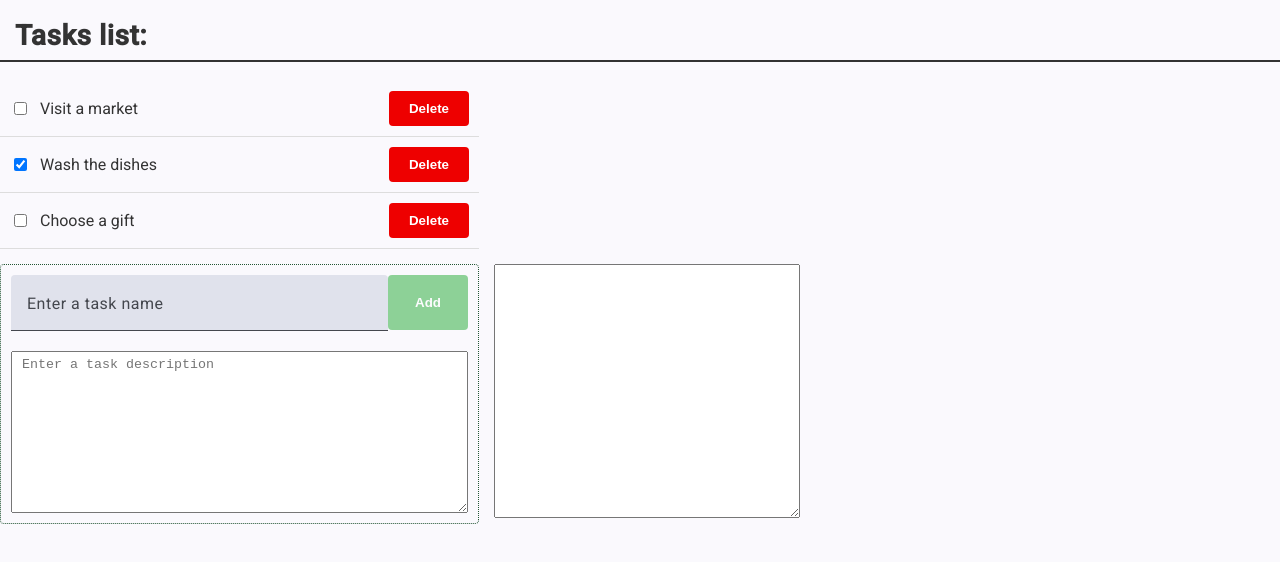
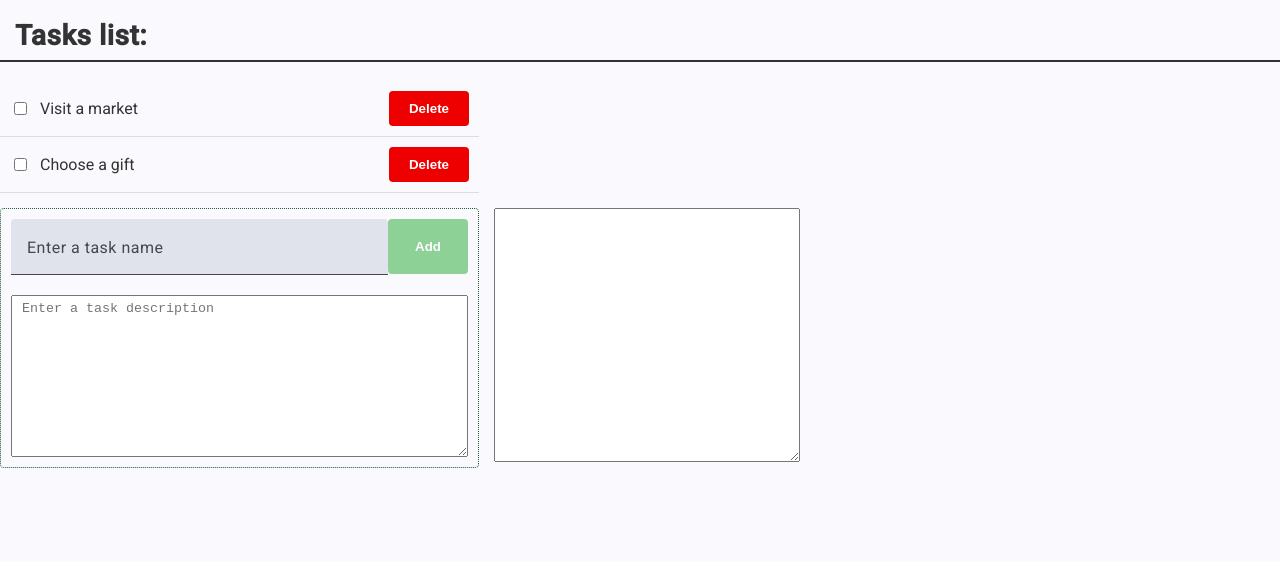
Before and after one commit to Angular-OTUS/ToDoList-VorobyevAnatoliy, an Angular app: page / in a window 1280 px wide. Shown: the top 562 px of the page. Built offline with nearby package versions, Linux system fonts and the light colour scheme; data requests are answered from the project's data file.

Commit message:
added not working yet task status filter

```diff
--- a/src/app/components/to-do-list-item/to-do-list-item.ts
+++ b/src/app/components/to-do-list-item/to-do-list-item.ts
@@ -1,5 +1,5 @@
 import {Component, computed, inject, model, output, signal} from '@angular/core';
-import {Task, TaskStatus} from '../../models/task';
+import {Status, Task, TaskStatus} from '../../models/task';
 import {Button} from '../button/button';
 import {TooltipDirective} from '../../directives/tooltip';
 import {FormsModule} from '@angular/forms';
@@ -53,7 +53,7 @@ export class ToDoListItem {
 
   protected onStatusChange(evt: Event): void {
     const checkbox = evt.target as HTMLInputElement
-    const status: TaskStatus = checkbox.checked ? TaskStatus.Completed : TaskStatus.InProgress
+    const status: Status = checkbox.checked ? TaskStatus.Completed : TaskStatus.InProgress
     this.storageService.updateTask(this.task().id, {status}).subscribe({
       next: (task: Task) => {
         console.log(task)
--- a/src/app/components/to-do-list/to-do-list.html
+++ b/src/app/components/to-do-list/to-do-list.html
@@ -1,8 +1,9 @@
 <h1 class="title">Tasks list:</h1>
 <main class="tasks--container">
+<!--  <app-to-do-status-selector [(selectedStatus)]="filterStatus"/>-->
   <app-loading-spinner [isLoading]="isLoading()">
     <ul class="tasks--list">
-      @for (task of tasks(); track task.id) {
+      @for (task of filteredTasks(); track task.id) {
         <app-to-do-list-item appTooltip [tooltipText]="task.description"
                              [task]="task"
                              [tooltipDelayMsecs]="5000"
--- a/src/app/components/to-do-list/to-do-list.ts
+++ b/src/app/components/to-do-list/to-do-list.ts
@@ -1,5 +1,5 @@
 import {Component, computed, inject, OnInit, signal} from '@angular/core';
-import {Task, TaskData, TaskStatus} from '../../models/task';
+import {Status, Task, TaskData, TaskStatus} from '../../models/task';
 import {FormsModule} from '@angular/forms';
 import {ToDoListItem} from '../to-do-list-item/to-do-list-item';
 import {MatFormField, MatInput, MatLabel} from '@angular/material/input';
@@ -11,6 +11,7 @@ import {TaskStorageService} from '../../services/task-storage.service';
 import {ToastService} from '../../services/toast.service';
 import {Toasts} from '../toasts/toasts';
 import {LoadingSpinner} from '../loading-spinner/loading-spinner';
+import {ToDoStatusSelector} from '../to-do-status-selector/to-do-status-selector';
 
 @Component({
   selector: 'app-to-do-list',
@@ -28,6 +29,7 @@ import {LoadingSpinner} from '../loading-spinner/loading-spinner';
     TooltipDirective,
     Toasts,
     LoadingSpinner,
+    ToDoStatusSelector,
   ],
   styleUrl: './to-do-list.css',
 })
@@ -36,6 +38,10 @@ export class ToDoList implements OnInit {
   private DEFAULT_TASK_ID = -1;
 
   protected readonly tasks = signal<Task[]>([])
+
+  protected readonly filterStatus = signal<Status>(TaskStatus.NotSet)
+
+  protected readonly filteredTasks = computed(() => this.tasks().filter((task) => task.status === this.filterStatus()));
 
   protected readonly isLoading = signal(false)
 
--- /dev/null
+++ b/src/app/components/to-do-status-selector/to-do-status-selector.html
@@ -0,0 +1,8 @@
+<mat-form-field appearance="fill">
+  <mat-label>Filter</mat-label>
+  <mat-select [(value)]="selectedStatus" (selectionChange)="onChanged($event)">
+    @for (status of statuses; track status) {
+      <mat-option [value]="TaskStatus[status]">{{status}}</mat-option>
+    }
+  </mat-select>
+</mat-form-field>
--- /dev/null
+++ b/src/app/components/to-do-status-selector/to-do-status-selector.ts
@@ -0,0 +1,31 @@
+import {Component, model} from '@angular/core';
+import {MatOption, MatSelect, MatSelectChange} from '@angular/material/select';
+import {Status, TaskStatus} from '../../models/task';
+import {FormsModule} from '@angular/forms';
+import {MatFormField, MatLabel} from '@angular/material/input';
+
+@Component({
+  selector: 'app-to-do-status-selector',
+  imports: [
+    MatFormField,
+    MatLabel,
+    MatSelect,
+    FormsModule,
+    MatOption,
+  ],
+  templateUrl: './to-do-status-selector.html',
+  standalone: true,
+  styleUrl: './to-do-status-selector.css',
+})
+export class ToDoStatusSelector {
+
+  public selectedStatus = model<Status>(TaskStatus.NotSet)
+
+  protected statuses: string[] = Object.keys(TaskStatus);
+
+  onChanged($event: MatSelectChange<Status>) {
+    this.selectedStatus.set($event.value)
+  }
+
+  protected readonly TaskStatus = TaskStatus;
+}
--- a/src/app/models/task.ts
+++ b/src/app/models/task.ts
@@ -1,12 +1,15 @@
-export const enum TaskStatus {
-  InProgress = 0,
-  Completed = 1,
-}
+export const TaskStatus = {
+  NotSet: 0,
+  InProgress: 1,
+  Completed: 2,
+} as const
+
+export type Status = typeof TaskStatus[keyof typeof TaskStatus];
 
 export interface TaskData {
   text: string;
   description: string;
-  status: TaskStatus;
+  status: Status;
 }
 
 export interface Task extends TaskData {
```
Also changed, not shown: src/app/components/to-do-status-selector/to-do-status-selector.css (added).
